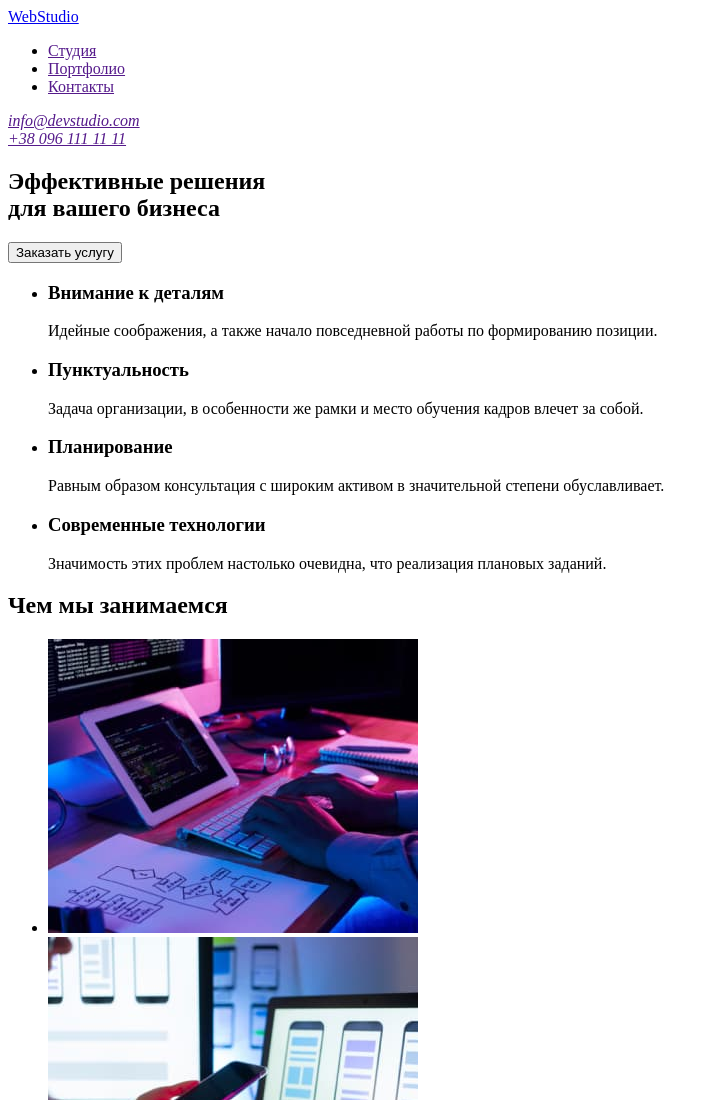
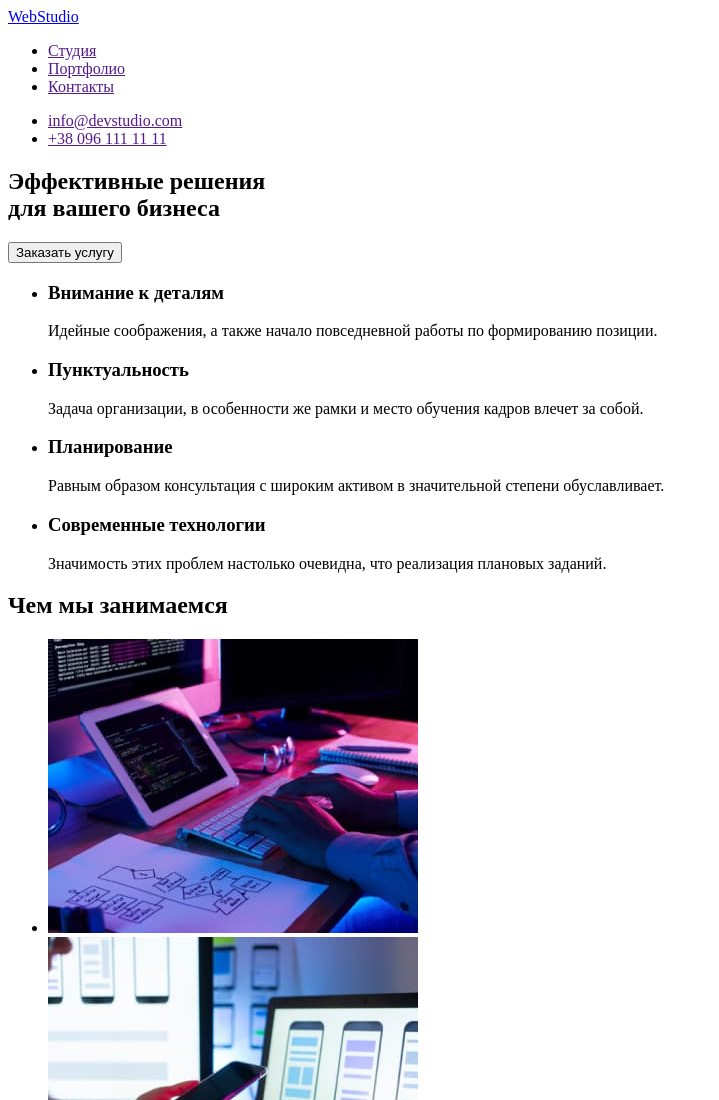
Before and after one commit to Krenichniy/goit-markup-hw-01, a plain HTML site: page index.html in a window 1280 px wide. Shown: the top 1100 px of the page, without its empty margins (0-719 px from the left). Drawn offline with Linux system fonts and the light colour scheme.

Commit message:
Последние правки

```diff
--- a/index.html
+++ b/index.html
@@ -20,8 +20,11 @@
         </ul>
       </nav>
 
-            <address><a href="">info@devstudio.com</a></address>
-            <address><a href="">+38 096 111 11 11</a></address>
+        <ul>
+            <li><a href="">info@devstudio.com</a></li>
+            <li><a href="">+38 096 111 11 11</a></li>
+        </ul>
+
     </header>
 
     <!-- Основная часть сайта-->
@@ -29,11 +32,12 @@
         <!--Секция нашего слогана -->
         <section>
             <h1>Эффективные решения<br> для вашего бизнеса</h1>
-            <button>Заказать услугу</button>
+            <button type="button">Заказать услугу</button>
         </section>
 
         <!-- Наши главные качества-->
     <section>
+        <!--<h2> Наши качества </h2>-->
             <ul>
                 <li>
                     <h3>Внимание к деталям</h3>
```
